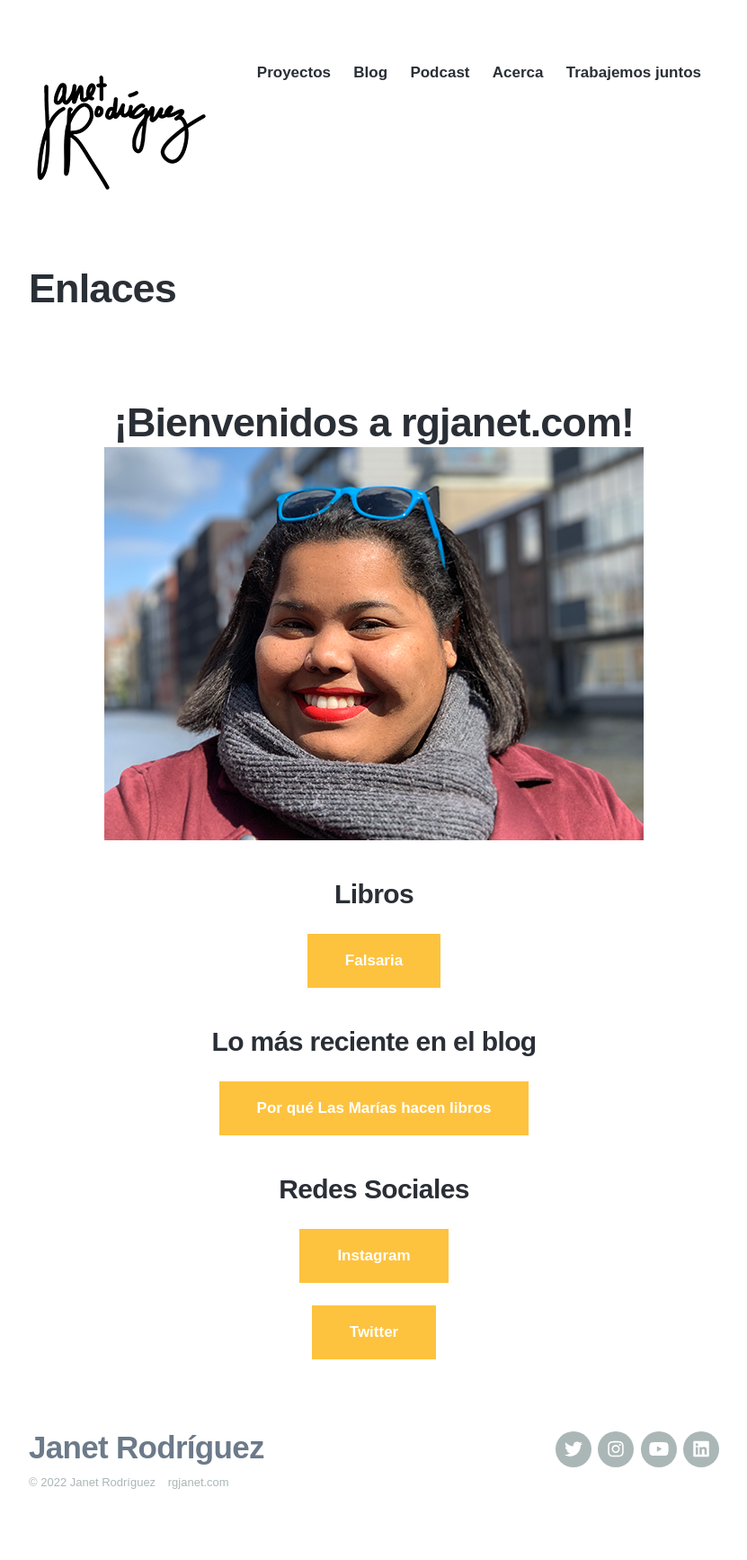
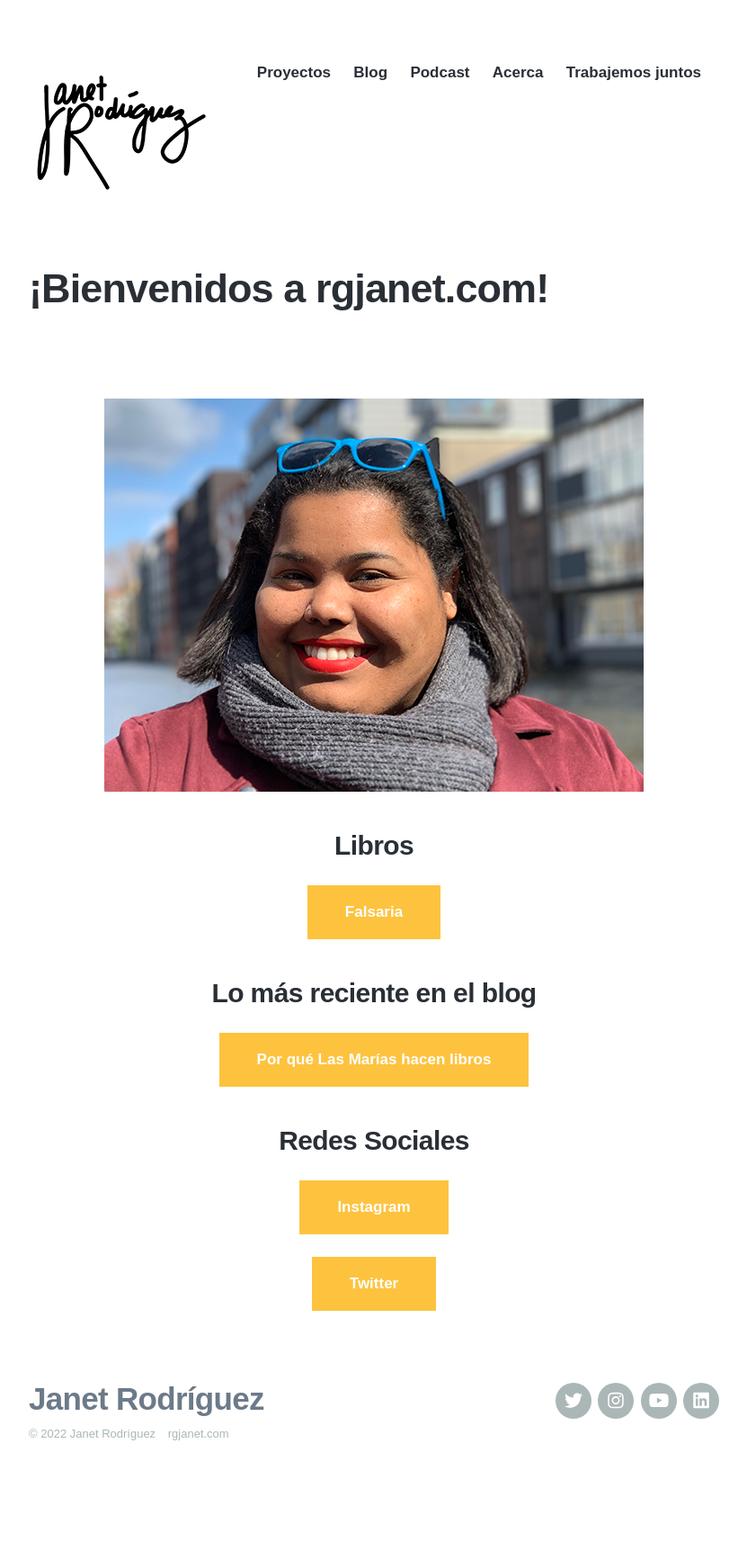
Before and after one commit to rgjanet/rgjanet.github.io, a Jekyll site: the page built from _pages/enlaces.md, in a window 1280 px wide. Shown: the whole page at 90% size, without its empty margins (224-1055 px from the left). Built offline with Jekyll 4.4.1, drawn with Linux system fonts in a browser that asks for light colours; nearby versions of some CDN libraries; some web fonts are replaced; after the commit the page ends 1680 px from its top, so only the background shows below that.

Commit message:
Update enlaces.md

```diff
--- a/_pages/enlaces.md
+++ b/_pages/enlaces.md
@@ -1,12 +1,10 @@
 ---
-title: Enlaces
+title: ¡Bienvenidos a rgjanet.com!
 description: ¡Hola! Soy Janet Rodríguez y creo estrategias de contenidos digitales y redes sociales para empresas y emprendedores.
 featured_image: /images/Proyectos/videos-rgjanet.png
 ---
 
- <h1 align="center">¡Bienvenidos a rgjanet.com!<h1>
-
- <p align="center"><img src="https://www.rgjanet.com/images/rgjanet-4.png" align="center"></p>
+<p align="center"><img src="https://www.rgjanet.com/images/rgjanet-4.png" align="center"></p>
 
   <h3 align="center">Libros</h3>
 
```
